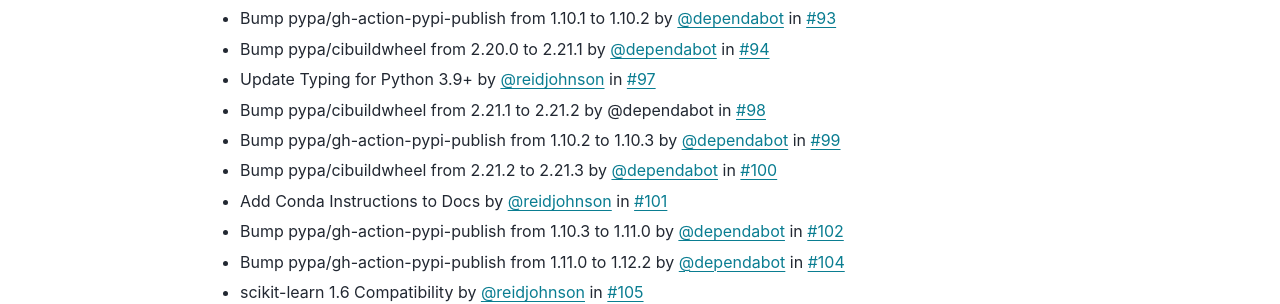
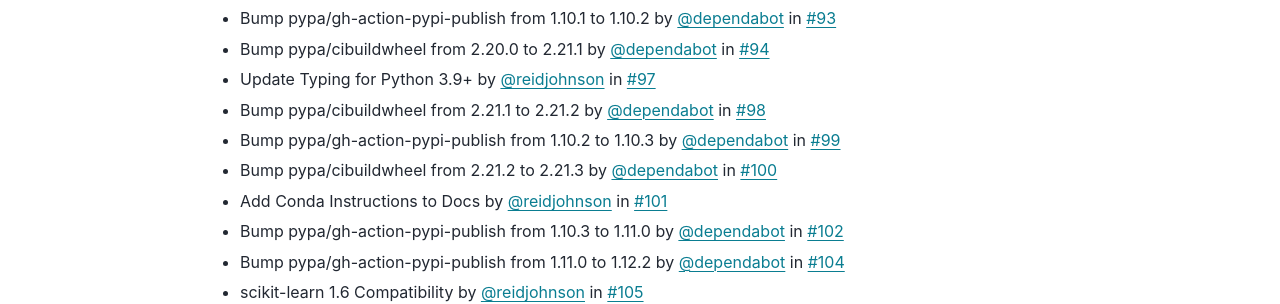
Before and after one commit to zillow/quantile-forest, a Sphinx documentation site: the page built from docs/releases/changes.rst, in a window 1280 px wide and 900 px high. Shown: the part 376-680 px from the top of the window. Built offline with Sphinx 7.4.7 and the PyData theme 0.15.4, drawn with Linux system fonts in a browser that asks for light colours; pages that are not in the unit, such as notebooks, are missing from menus; the version number could not be read and is left out; part of the change alters nothing that is shown.

```diff
--- a/docs/releases/changes.rst
+++ b/docs/releases/changes.rst
@@ -14,7 +14,7 @@ Version 1.4.0 (released Jan 21, 2025)
 * Bump pypa/gh-action-pypi-publish from 1.10.1 to 1.10.2 by `@dependabot <https://github.com/dependabot>`_ in `#93 <https://github.com/zillow/quantile-forest/pull/93>`_
 * Bump pypa/cibuildwheel from 2.20.0 to 2.21.1 by `@dependabot <https://github.com/dependabot>`_ in `#94 <https://github.com/zillow/quantile-forest/pull/94>`_
 * Update Typing for Python 3.9+ by `@reidjohnson <https://github.com/reidjohnson>`_ in `#97 <https://github.com/zillow/quantile-forest/pull/97>`_
-* Bump pypa/cibuildwheel from 2.21.1 to 2.21.2 by @dependabot in `#98 <https://github.com/zillow/quantile-forest/pull/98>`_
+* Bump pypa/cibuildwheel from 2.21.1 to 2.21.2 by `@dependabot <https://github.com/dependabot>`_ in `#98 <https://github.com/zillow/quantile-forest/pull/98>`_
 * Bump pypa/gh-action-pypi-publish from 1.10.2 to 1.10.3 by `@dependabot <https://github.com/dependabot>`_ in `#99 <https://github.com/zillow/quantile-forest/pull/99>`_
 * Bump pypa/cibuildwheel from 2.21.2 to 2.21.3 by `@dependabot <https://github.com/dependabot>`_ in `#100 <https://github.com/zillow/quantile-forest/pull/100>`_
 * Add Conda Instructions to Docs by `@reidjohnson <https://github.com/reidjohnson>`_ in `#101 <https://github.com/zillow/quantile-forest/pull/101>`_
```
